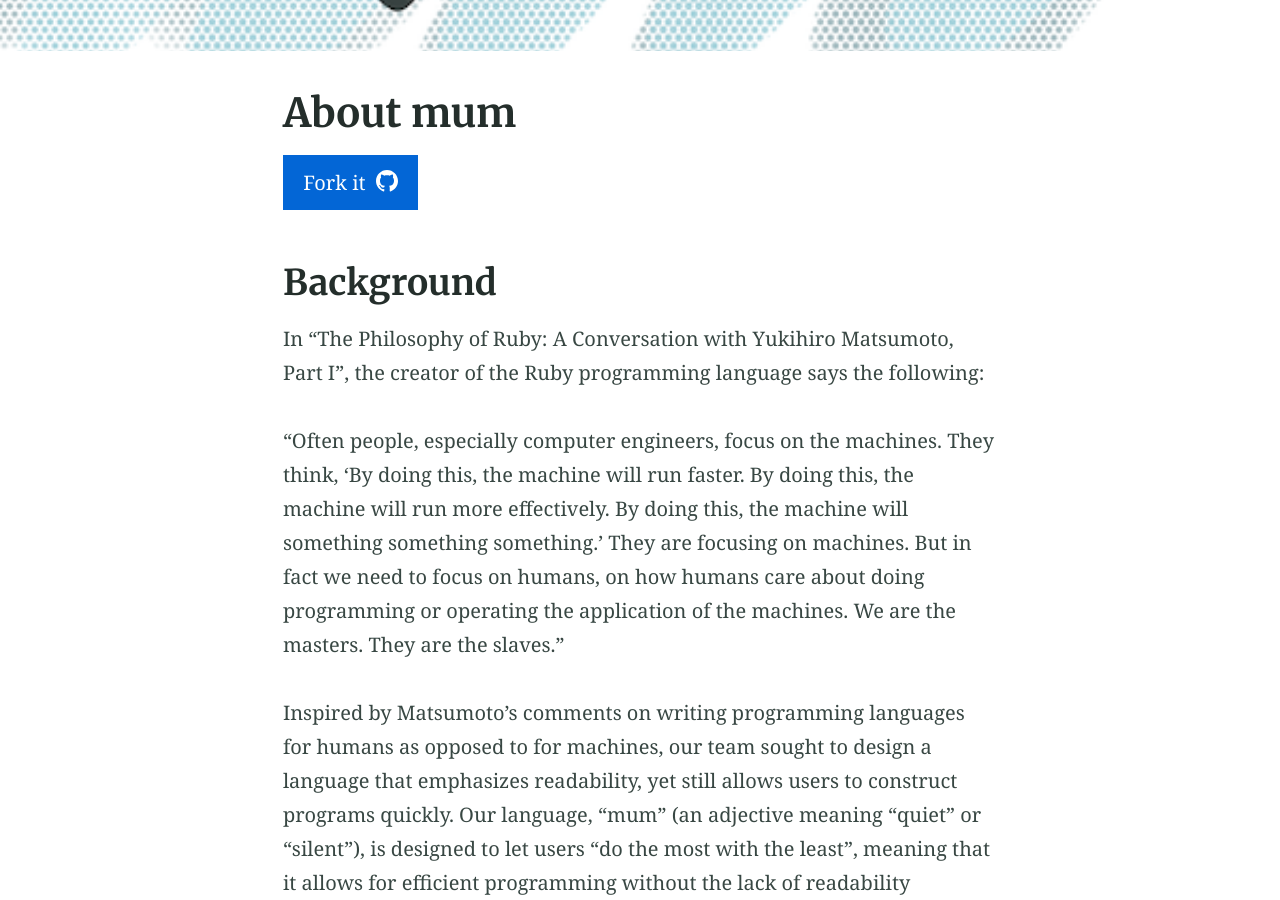
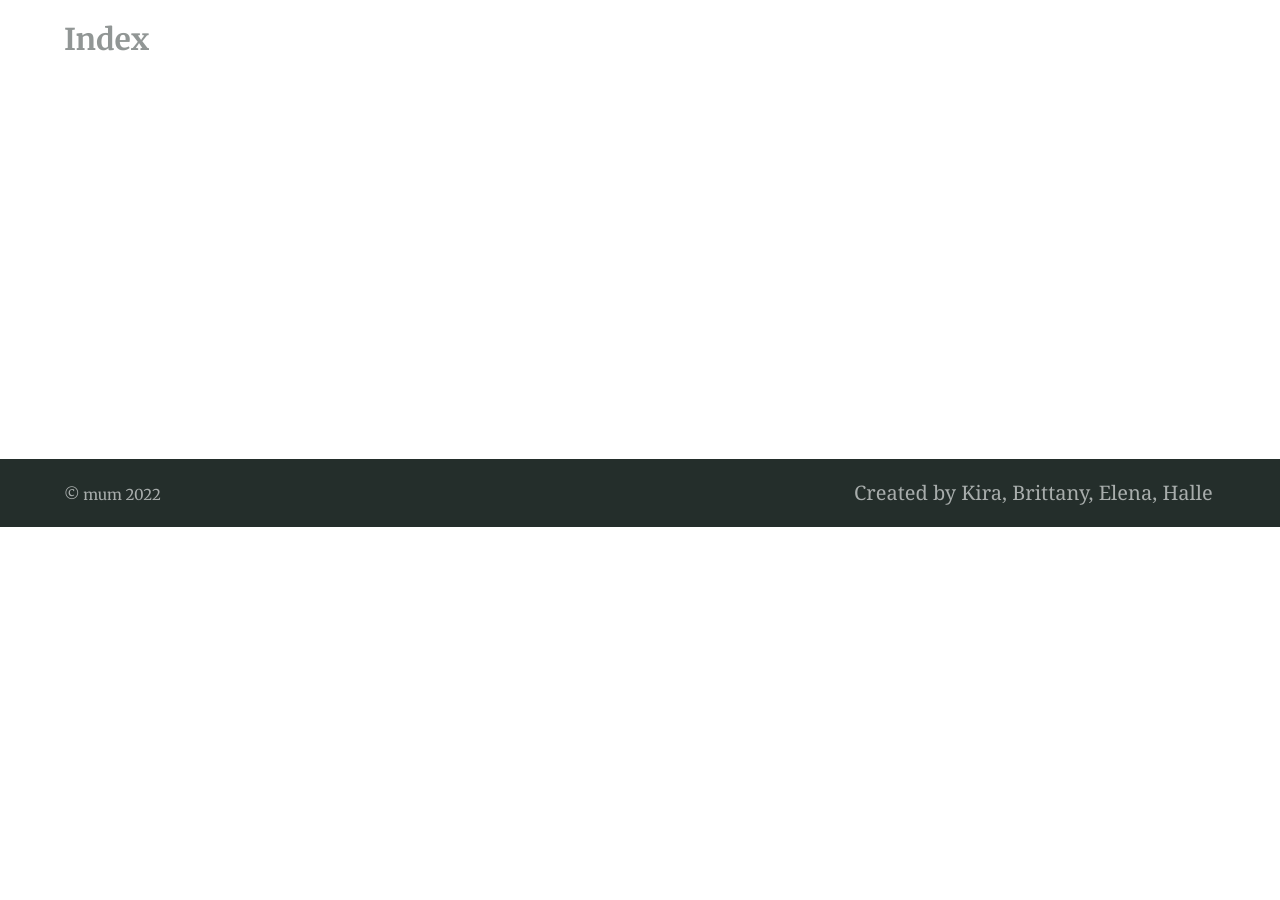
Before and after one commit to elenasmartinez/mum-site, a Jekyll site: the page built from index.md, in a window 1280 px wide and 900 px high, scrolled down 373 px. Built offline with Jekyll 4.4.1, drawn with Linux system fonts in a browser that asks for light colours; after the commit the page ends 900 px from its top, so only the background shows below that; some of the changed text lies outside the part shown.

Commit message:
Update index.md

```diff
--- a/index.md
+++ b/index.md
@@ -1,36 +1,6 @@
 ---
-title: About mum
-feature_text: |
-## mum
-feature_image: "mum_logo.png"
-excerpt: "mum is a general purpose programming language intended for beginner to intermediate programmers"
+title: Categories
+layout: categories
+excerpt: "Category index"
+aside: true
 ---
-
-{% include button.html text="Fork it" icon="github" link="https://github.com/bsteenbergen/mum" color="#0366d6" %}
-
-## Background
-
-In “The Philosophy of Ruby: A Conversation with Yukihiro Matsumoto, Part I”, the creator of the Ruby programming language says the following:
-
-"Often people, especially computer engineers, focus on the machines. They think, 'By doing this, the machine will run faster. By doing this, the machine will run more effectively. By doing this, the machine will something something something.' They are focusing on machines. But in fact we need to focus on humans, on how humans care about doing programming or operating the application of the machines. We are the masters. They are the slaves."
-
-Inspired by Matsumoto’s comments on writing programming languages for humans as opposed to for machines, our team sought to design a language that emphasizes readability, yet still allows users to construct programs quickly. Our language, “mum” (an adjective meaning “quiet” or “silent”), is designed to let users “do the most with the least”, meaning that it allows for efficient programming without the lack of readability inherent in languages that prioritize terse syntax.
-
-## Features
-
-- Static Typing
-- Functions
-- Built-In Data Structures
-- Single and Multi-line Comments
-- Flexible Loop Declarations
-- Conditional Statements
-
-## Examples
-
-Here are a few examples of mum functionalities
-
-#### Functions
-
-| ----------------- | ----------------------------- |
-| Void function | task sayHi(): mumble("Hi!") |
-| non-void function | task square(num n) yields n^2 |
```
